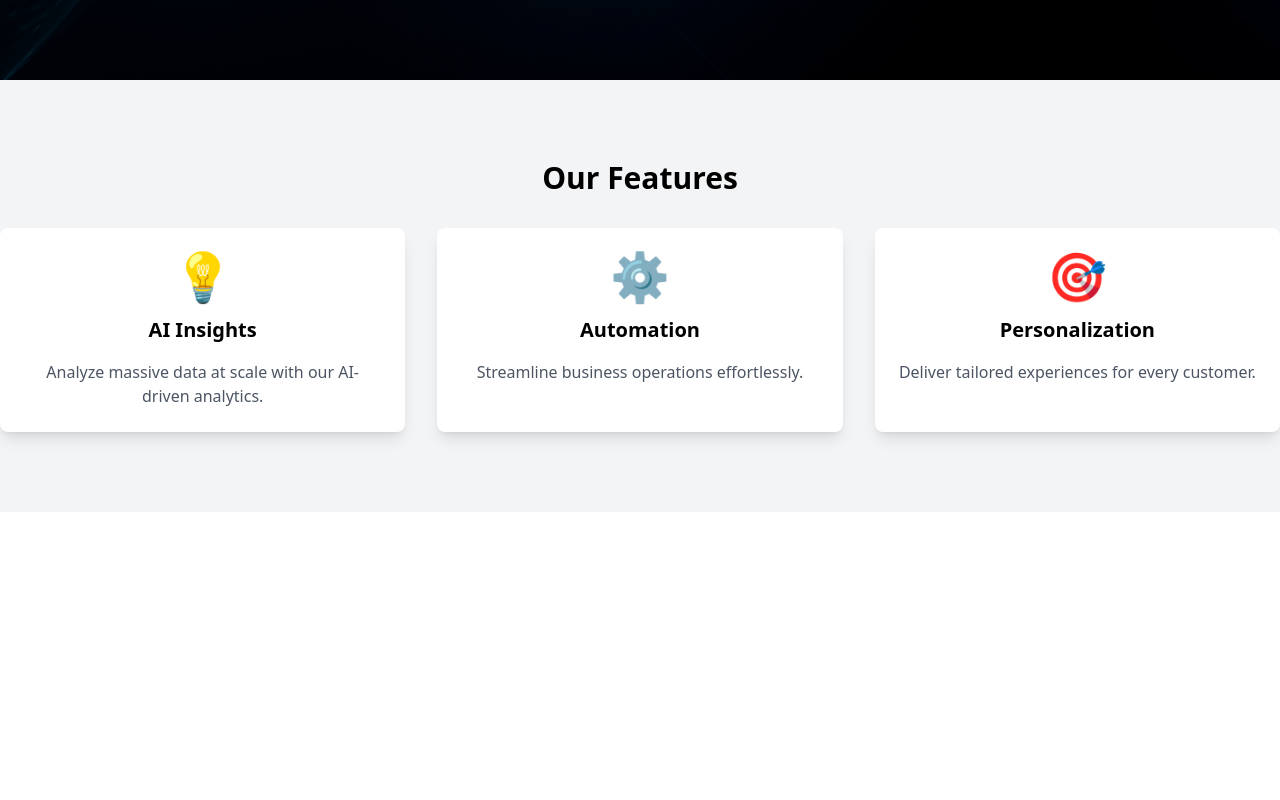
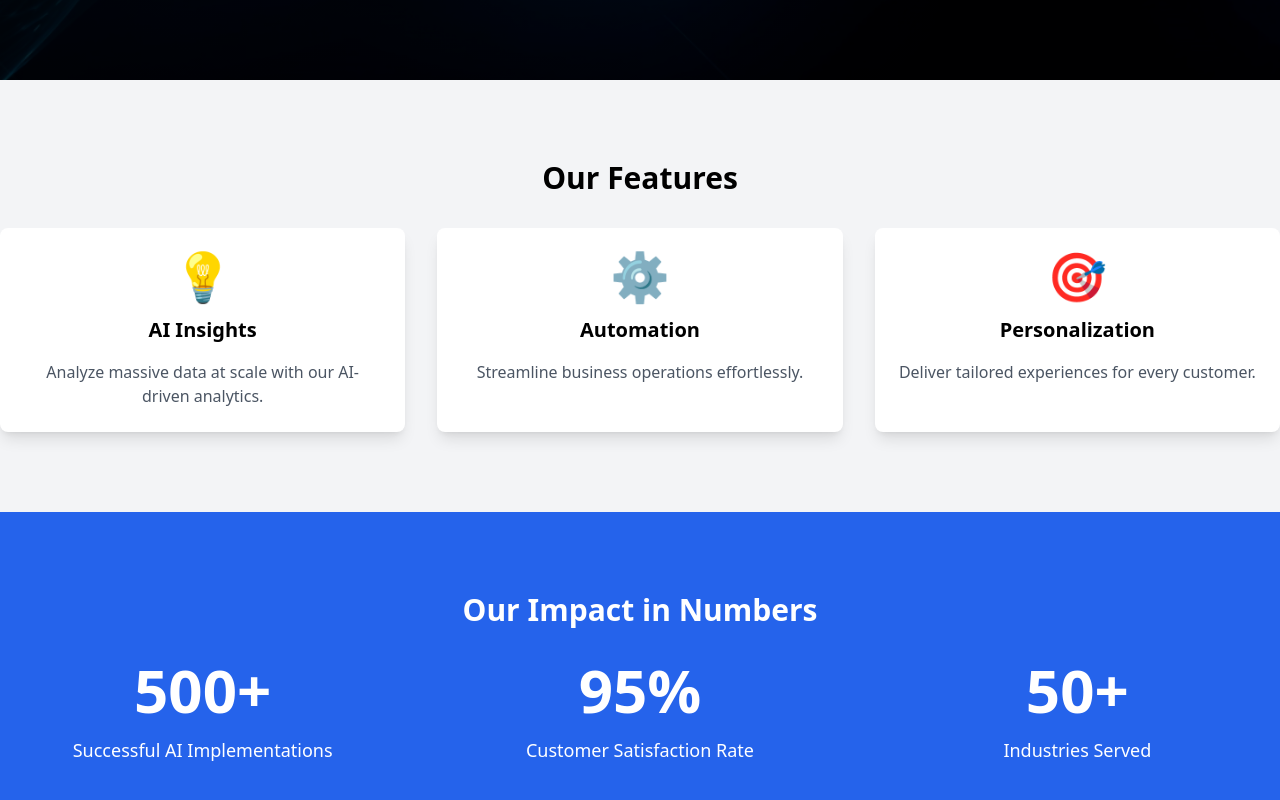
Before and after one commit to Thomash77/web, a Next.js app: page / in a window 1280 px wide. Shown: the part 720-1520 px from the top of the page. Before the commit the page ends 1232 px from the top, so only its background shows below. Built offline with nearby package versions, Linux system fonts and the light colour scheme.

Commit message:
Add Statistics section

```diff
--- /dev/null
+++ b/components/Statistics.js
@@ -0,0 +1,34 @@
+const Statistics = () => {
+    const stats = [
+      {
+        value: "500+",
+        description: "Successful AI Implementations",
+      },
+      {
+        value: "95%",
+        description: "Customer Satisfaction Rate",
+      },
+      {
+        value: "50+",
+        description: "Industries Served",
+      },
+    ];
+
+    return (
+      <div className="py-20 bg-blue-600 text-white">
+        <div className="container mx-auto text-center">
+          <h2 className="text-3xl font-bold mb-8">Our Impact in Numbers</h2>
+          <div className="grid grid-cols-1 md:grid-cols-3 gap-8">
+            {stats.map((stat, index) => (
+              <div key={index} className="flex flex-col items-center">
+                <div className="text-6xl font-extrabold mb-4">{stat.value}</div>
+                <p className="text-lg">{stat.description}</p>
+              </div>
+            ))}
+          </div>
+        </div>
+      </div>
+    );
+  };
+
+  export default Statistics;
--- a/pages/index.js
+++ b/pages/index.js
@@ -1,11 +1,13 @@
 import Hero from "../components/Hero";
 import Features from "../components/Features";
+import Statistics from "../components/Statistics";
 
 export default function Home() {
   return (
     <div>
       <Hero />
       <Features />
+      <Statistics />
     </div>
   );
 }
```
